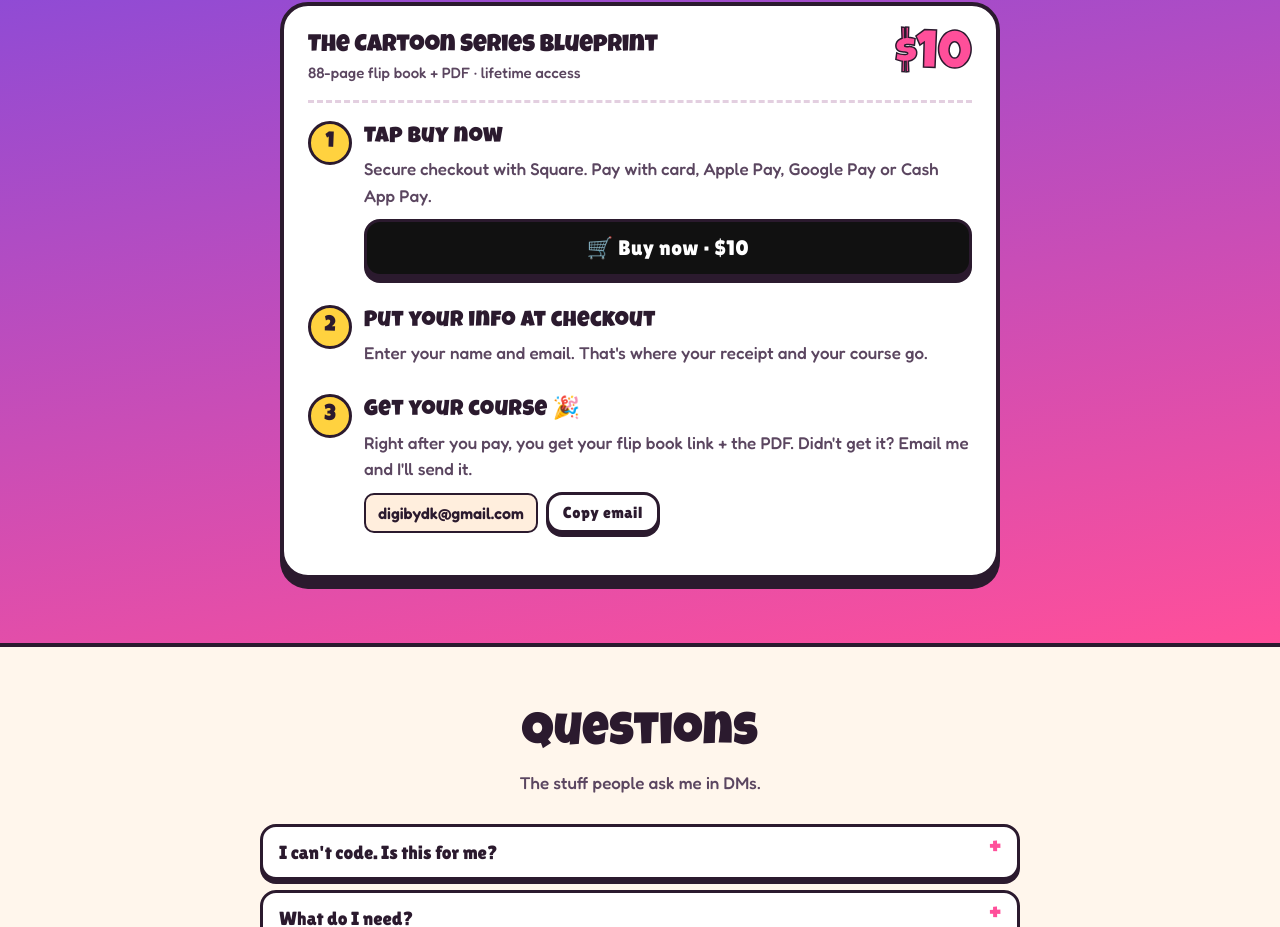
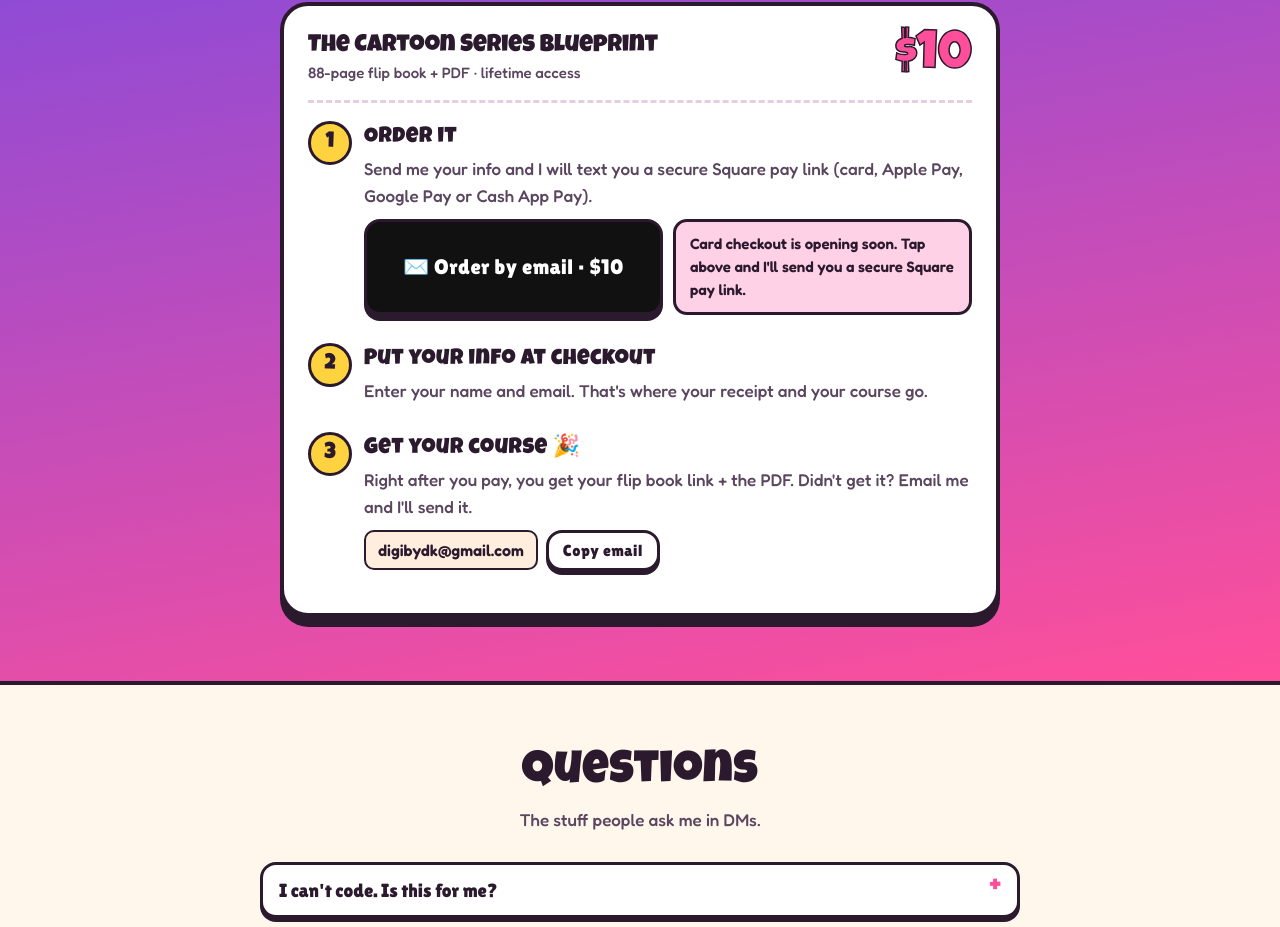
Before and after one commit to ka3lql3ak-collab/DigiByDK-shop, a plain HTML site: page index.html in a window 1280 px wide. Shown: the part 5460-6387 px from the top of the page. Drawn offline with Linux system fonts and the light colour scheme.

Commit message:
Go back to order-by-email until the Square payment link is ready
Co-Authored-By: Claude Opus 5.5 <noreply@anthropic.com>
Claude-Session: https://claude.ai/code/session_01R2VCePY9mF996SNfjV52f1

```diff
--- a/index.html
+++ b/index.html
@@ -139,7 +139,7 @@ footer a{color:#fff}
 /* ======== EDIT YOUR PAYMENT INFO HERE ======== */
 window.SHOP={
   email:"digibydk@gmail.com",   // shown on the site for questions
-  square:"https://digibydk.square.site/",   // your Square store / payment link
+  square:"",                    // your Square payment link (looks like https://square.link/u/XXXXXXXX)
   instagram:"digibydk",
   price:10
 };
```
